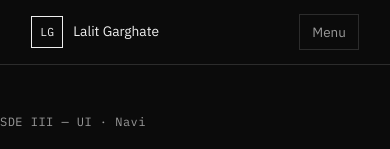
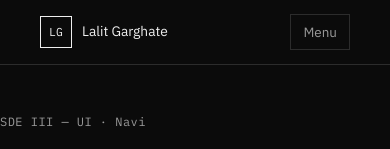
Before and after one commit to lalitlsg/lalitlsg-portfolio, a React (Create React App) app: page / in a window 390 px wide. Shown: the top 149 px of the page. Built offline with nearby package versions, Linux system fonts and the light colour scheme.

Commit message:
Increase mobile side padding so content stays off the edges
Co-authored-by: Lalit Garghate <lalitlsg@users.noreply.github.com>

```diff
--- a/src/index.css
+++ b/src/index.css
@@ -7,7 +7,7 @@
   --shadow: 0 24px 50px rgba(0, 0, 0, 0.45);
   --nav: 64px;
   --max: 920px;
-  --gutter: clamp(28px, 8vw, 48px);
+  --gutter: 40px;
 }
 
 [data-theme="light"] {
@@ -585,6 +585,10 @@ h2 {
 }
 
 @media (min-width: 900px) {
+  :root {
+    --gutter: 32px;
+  }
+
   .menu-btn,
   .drawer {
     display: none !important;
```
